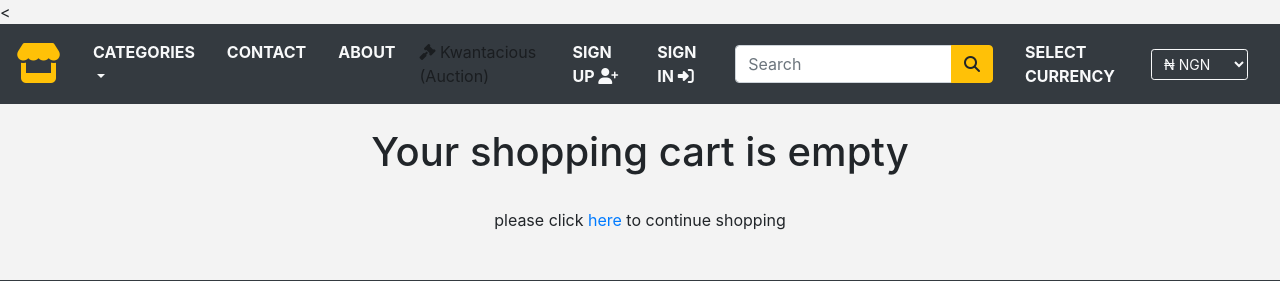
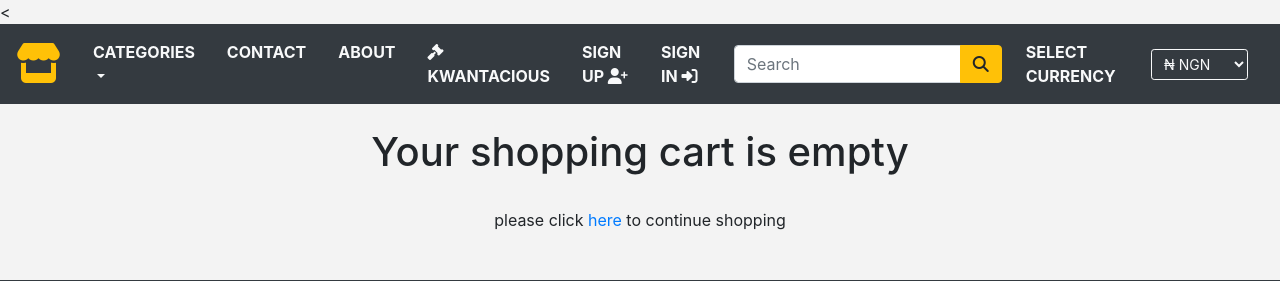
Before and after one commit to abualameen/exoticlaces, a Django app: template exoticlacesstore/lacesstore/templates/cart.html in a window 1280 px wide. Shown: the top 281 px of the page. Run offline with Django 5.2, Linux system fonts and the light colour scheme; the template is opened without the code that fills it, so the values that code supplies are empty; parts of the project's set-up code (start-up, migrations or seed data) failed here and were passed over; some libraries are stand-ins or nearby versions.

Commit message:
Add Kwantacious link to navbar with proper styling

```diff
--- a/exoticlacesstore/lacesstore/templates/navbar.html
+++ b/exoticlacesstore/lacesstore/templates/navbar.html
@@ -4,62 +4,61 @@
     data-target="#nav" name="button"><span class="navbar-toggler-icon"></span></button>
     <div class="collapse navbar-collapse justify-content-between" id="nav">
         <ul class="navbar-nav">
-        <li class="nav-item dropdown"><a class="nav-link text-light text-uppercase font-weight-bold px-3 dropdown-toggle" href="" data-toggle="dropdown">Categories</a>
+            <li class="nav-item dropdown">
+                <a class="nav-link text-light text-uppercase font-weight-bold px-3 dropdown-toggle" href="" data-toggle="dropdown">Categories</a>
                 <div class="dropdown-menu">
                     <a class="dropdown-item" href="{% url 'home' %}">All Products</a>
                     {% for category in links %}
                     <a class="dropdown-item" href="{{category.get_url}}">{{category.name}}</a>
                     {% endfor %}
                 </div>
-
             </li>
             <li class="nav-item"><a class="nav-link text-light text-uppercase font-weight-bold px-3" href="{% url 'contactPage' %}">Contact</a></li>
             <li class="nav-item"><a class="nav-link text-light text-uppercase font-weight-bold px-3" href="{% url 'aboutPage' %}">About</a></li>
-        <!-- In navbar.html -->
+
+            <!-- ✅ KWANTACIOUS - Fixed styling -->
             <li class="nav-item">
-            <a class="nav-link" href="{% url 'kwantacious:auction_list' %}">
-                <i class="fas fa-gavel"></i> Kwantacious (Auction)
+                <a class="nav-link text-light text-uppercase font-weight-bold px-3" href="{% url 'kwantacious:auction_list' %}">
+                    <i class="fas fa-gavel"></i> Kwantacious
                 </a>
             </li>
 
-
-
-
-
             {% if request.user.is_authenticated and request.user.first_name %}
-            <li class="nav-item dropdown"><a class="nav-link text-light text-uppercase font-weight-bold px-3 dropdown-toggle" data-toggle="dropdown">Welcome, {{ request.user.first_name }} <i class="fas fa-user circle"></i></a>
+                <li class="nav-item dropdown">
+                    <a class="nav-link text-light text-uppercase font-weight-bold px-3 dropdown-toggle" data-toggle="dropdown">Welcome, {{ request.user.first_name }} <i class="fas fa-user circle"></i></a>
                     <div class="dropdown-menu">
                         <a class="dropdown-item" href="{% url 'order_history' %}">Order History</a>
-
                     </div>
                 </li>
-            <li class="nav-item"><a class="nav-link text-light text-uppercase font-weight-bold px-3" href="{% url 'signout' %}" >Sign Out <i class="fas fa-sign-out-alt"></i></a></li>
+                <li class="nav-item"><a class="nav-link text-light text-uppercase font-weight-bold px-3" href="{% url 'signout' %}">Sign Out <i class="fas fa-sign-out-alt"></i></a></li>
             {% else %}
-            <li class="nav-item"><a class="nav-link text-light text-uppercase font-weight-bold px-3" href="{% url 'signup' %}" >Sign Up <i class="fas fa-user-plus"></i></a></li>
-            <li class="nav-item"><a class="nav-link text-light text-uppercase font-weight-bold px-3" href="{% url 'signin' %}" >Sign In <i class="fas fa-sign-in-alt"></i></a></li>
+                <li class="nav-item"><a class="nav-link text-light text-uppercase font-weight-bold px-3" href="{% url 'signup' %}">Sign Up <i class="fas fa-user-plus"></i></a></li>
+                <li class="nav-item"><a class="nav-link text-light text-uppercase font-weight-bold px-3" href="{% url 'signin' %}">Sign In <i class="fas fa-sign-in-alt"></i></a></li>
             {% endif %}
+
             {% if item_count > 0 %}
             <li class="nav-item">
                 <a class="nav-link text-light text-uppercase font-weight-bold px-3" href="{% url 'cart_detail' %}">
                     <i class="fas fa-shopping-cart"></i>({{item_count}})
                 </a>
+            </li>
             {% endif %}
-        </li>
+        </ul>
 
-    </ul>
-    <form class="form-inline ml-3" action="{% url 'search' %}", method="GET">
+        <form class="form-inline ml-3" action="{% url 'search' %}" method="GET">
             <div class="input-group">
                 <input type="text" name="title" class="form-control" placeholder="Search">
                 <div class="input-group-append">
-                <button types="submit" class="btn btn-warning" name="button"><i class="fa-sharp fa-solid fa-magnifying-glass"></i></button>
+                    <button type="submit" class="btn btn-warning" name="button"><i class="fa-sharp fa-solid fa-magnifying-glass"></i></button>
                 </div>
             </div>
         </form>
+
+        <ul class="navbar-nav">
             <li class="nav-item d-flex align-items-center px-3">
                 <span class="nav-link text-light text-uppercase font-weight-bold mb-0 mr-2">
                     Select Currency
                 </span>
-
                 <form method="POST" action="{% url 'set_currency' %}" class="mb-0">
                     {% csrf_token %}
                     <select name="currency"
@@ -71,10 +70,9 @@
                         <option value="XOF" {% if ACTIVE_CURRENCY == "XOF" %}selected{% endif %}>CFA XOF</option>
                         <option value="USD" {% if ACTIVE_CURRENCY == "USD" %}selected{% endif %}>$ USD</option>
                         <option value="EUR" {% if ACTIVE_CURRENCY == "EUR" %}selected{% endif %}>€ EUR</option>
-
                     </select>
                 </form>
             </li>
-
+        </ul>
     </div>
 </nav>
```
Lines whose indentation alone changed are shown as unchanged.
